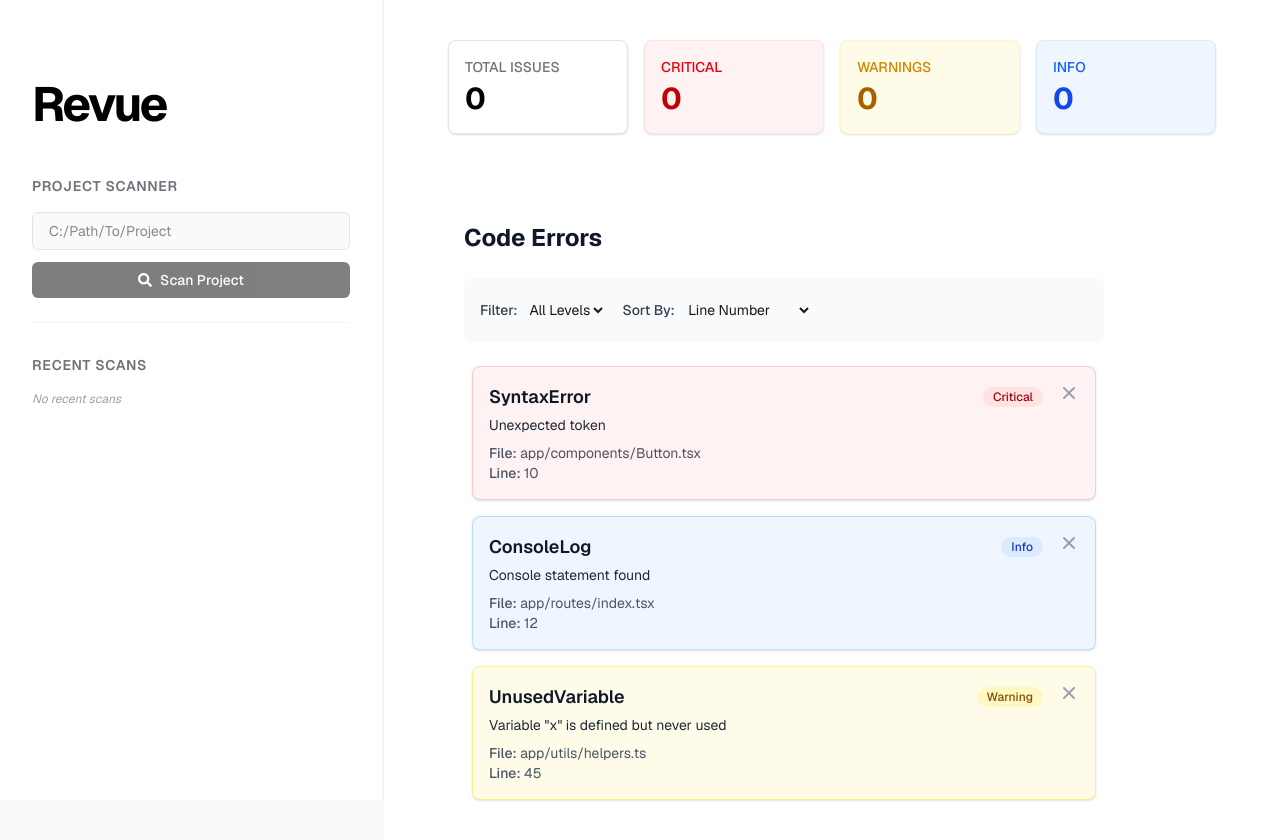
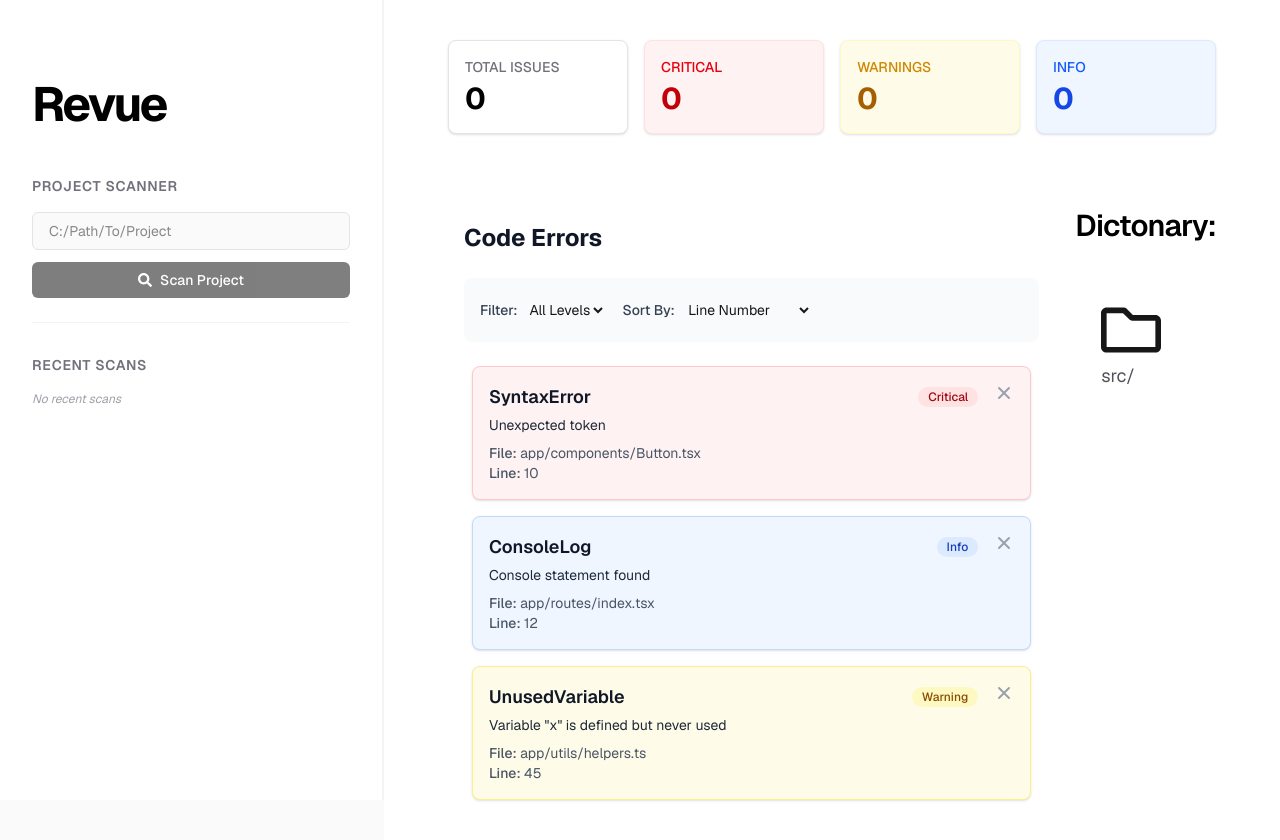
Before and after one commit to Mohamed-Abuali/Revue, a Next.js app: page / in a window 1280 px wide. Shown: the top 840 px of the page. Built offline with nearby package versions, Linux system fonts and the light colour scheme.

Commit message:
feat: add DicList component to main page layout
The DicList component has been added alongside the ErrorList component in a flex row layout to display additional information to users.

```diff
--- a/app/page.tsx
+++ b/app/page.tsx
@@ -6,6 +6,7 @@ import StatsOverview from "./components/StatsOverview";
 import ErrorList from "./components/ErrorList";
 import SideBar from "./components/SideBar";
 import { CodeError } from "@/types";
+import DicList from "./components/DicList";
 
 export default function Home() {
   const [errors, setErrors] = useState<CodeError[]>([]);
@@ -52,8 +53,9 @@ export default function Home() {
       <SideBar onScan={handleScan} isLoading={isScanning} />
       <main className="flex min-h-screen w-full flex-1 flex-col items-center justify-start py-10 px-8 sm:px-16 bg-white dark:bg-black sm:items-start overflow-y-auto">
         <StatsOverview errors={errors} />
-        <div className="mt-10 w-full">
+        <div className="mt-10 w-full flex flex-row items-start gap-5">
              <ErrorList initialErrors={errors} />
+             <DicList/>
         </div>
       </main>
     </div>
```
